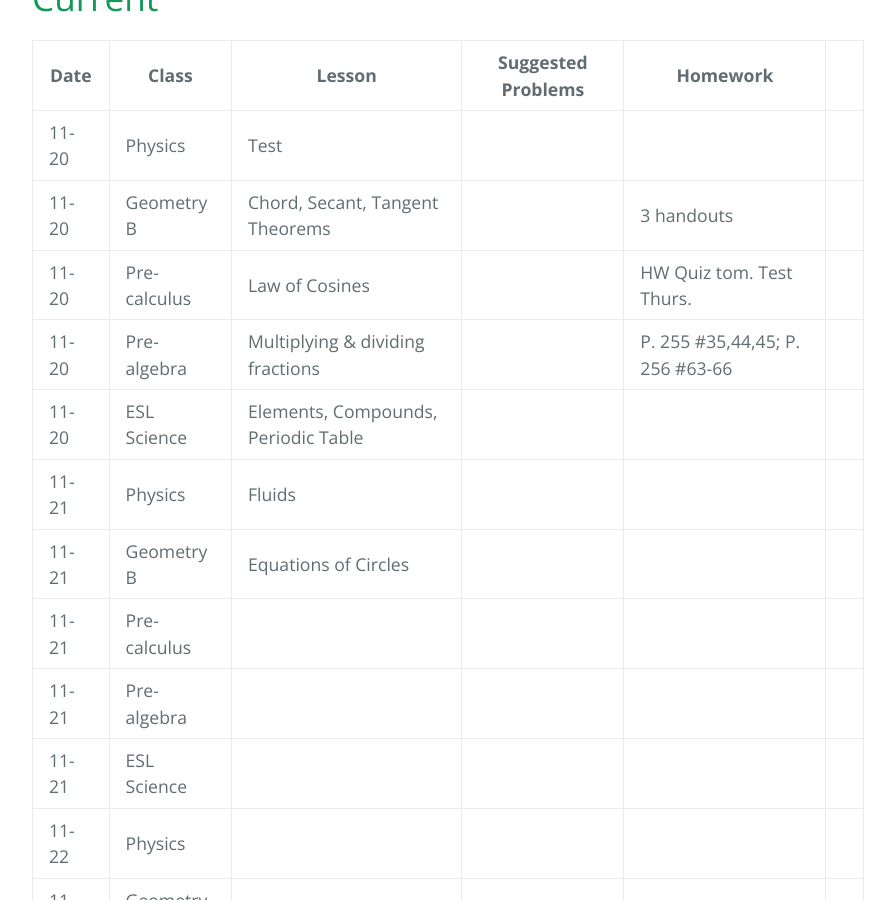
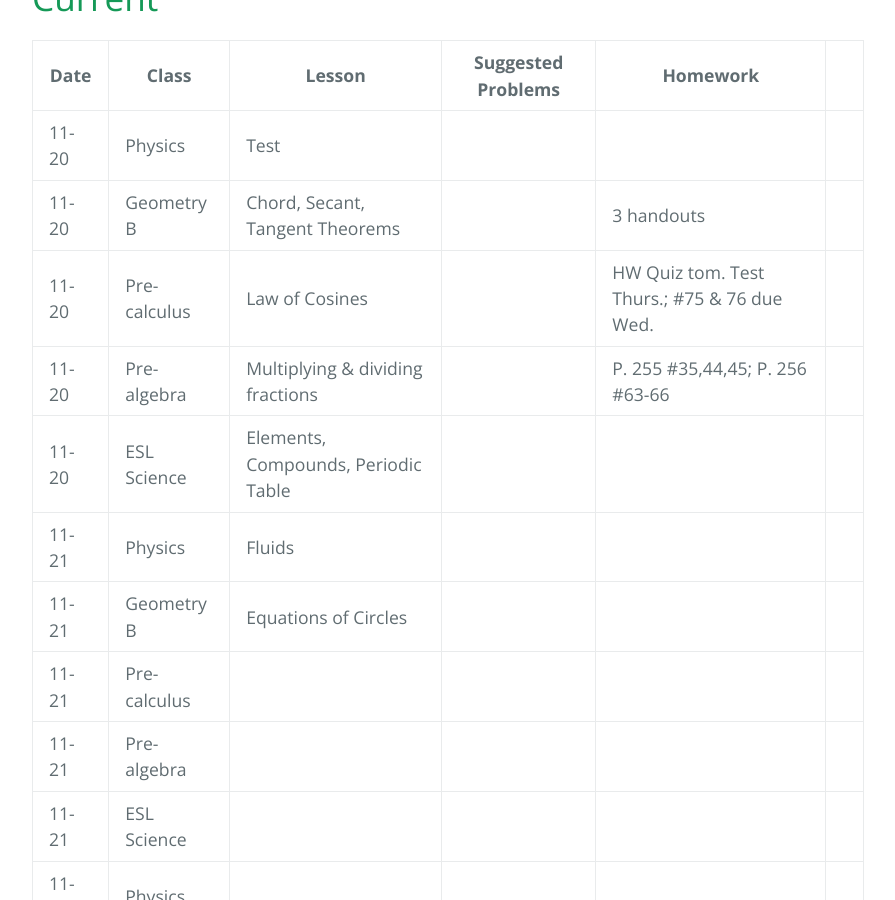
Before and after one commit to gpayoo/gpayoo, a Jekyll site: the page built from index.md, in a window 1280 px wide and 900 px high, scrolled down 528 px. Shown: the whole window, without its empty margins (192-1087 px from the left). Built offline with Jekyll 4.4.1, drawn with Linux system fonts in a browser that asks for light colours; our own code applies the rules of GitHub Pages for plain Markdown files.

Commit message:
Update index.md

```diff
--- a/index.md
+++ b/index.md
@@ -12,7 +12,7 @@ layout: default
 | ---- | ----- | ------ | -------- | ---
 | 11-20 | Physics | Test| |
 | 11-20 | Geometry B | Chord, Secant, Tangent Theorems | |  3 handouts|
-| 11-20 | Pre-calculus | Law of Cosines  | | HW Quiz tom. Test Thurs.
+| 11-20 | Pre-calculus | Law of Cosines  | | HW Quiz tom. Test Thurs.; #75 & 76 due Wed.
 | 11-20 | Pre-algebra | Multiplying & dividing fractions | | P. 255 #35,44,45; P. 256 #63-66
 | 11-20 | ESL Science | Elements, Compounds, Periodic Table  |  |
 | 11-21 | Physics | Fluids  | |
```
